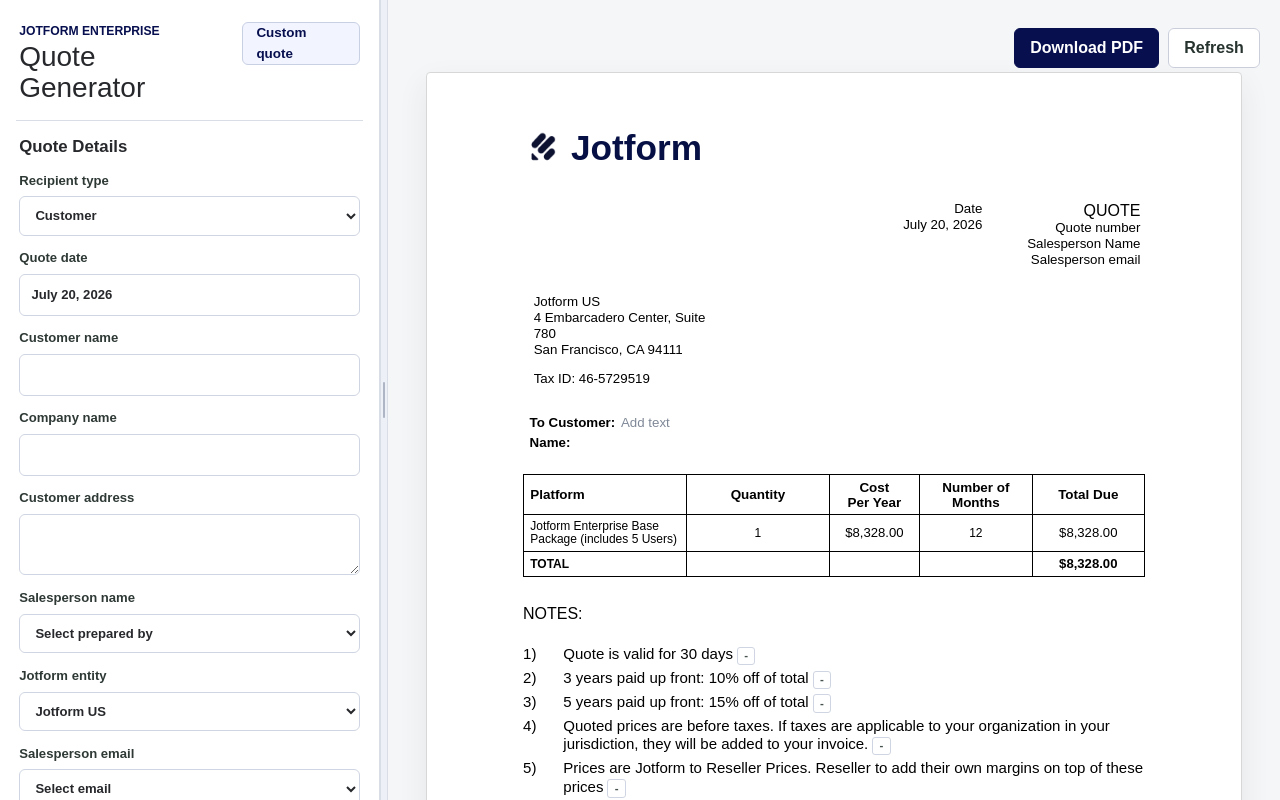
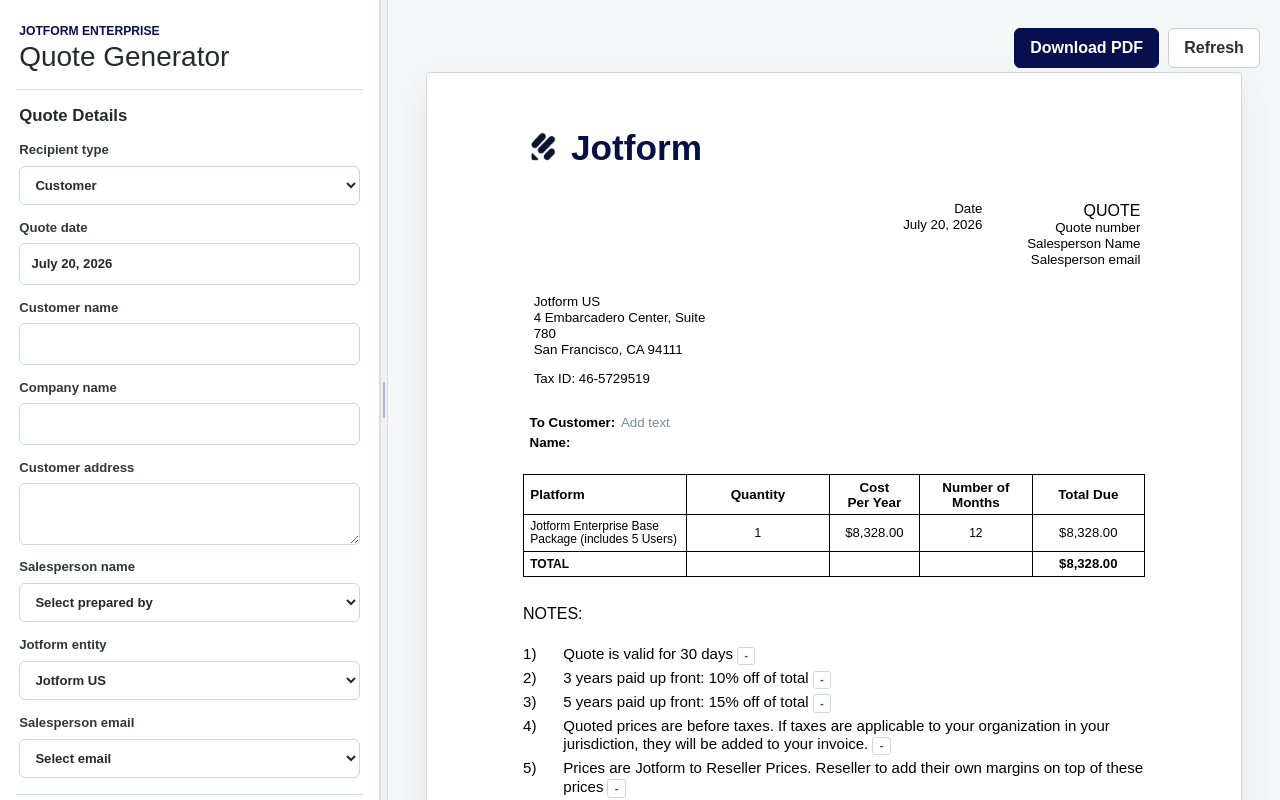
Before and after one commit to iremtasdemr/jotform-bdm-quote-generator, a Next.js app: page / in a window 1280 px wide. Built offline with nearby package versions, Linux system fonts and the light colour scheme.

Commit message:
removing custom quote field

```diff
--- a/app/globals.css
+++ b/app/globals.css
@@ -171,19 +171,6 @@
   text-transform: uppercase;
 }
 
-.status-pill {
-  display: inline-grid;
-  min-height: 2rem;
-  place-items: center;
-  border: 1px solid #c8d0e4;
-  border-radius: 6px;
-  background: #f2f5ff;
-  padding: 0 0.85rem;
-  color: var(--brand);
-  font-size: 0.84rem;
-  font-weight: 700;
-}
-
 .editor-section {
   border-top: 1px solid var(--line);
   padding: 1rem 0.2rem;
--- a/app/quote-generator.tsx
+++ b/app/quote-generator.tsx
@@ -1302,7 +1302,6 @@
             <p className="kicker">Jotform Enterprise</p>
             <h1>Quote Generator</h1>
           </div>
-          <div className="status-pill">Custom quote</div>
         </div>
 
         <section className="editor-section">
```
